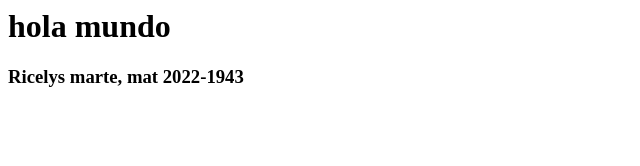
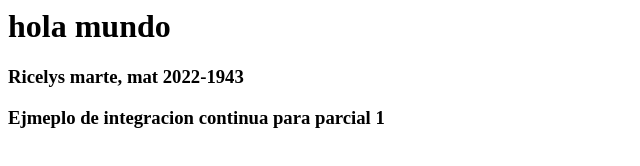
Before and after one commit to Ricelys/practica-surge, a website: page index.html in a window 1280 px wide. Shown: the whole page, without its empty margins (0-640 px from the left). Drawn offline with Linux system fonts and the light colour scheme.

Commit message:
se agrego titulo

```diff
--- a/index.html
+++ b/index.html
@@ -1,2 +1,3 @@
 <h1>hola mundo</h1>
 <h3>Ricelys marte, mat 2022-1943</h3>
+<h3>Ejmeplo de integracion continua para parcial 1</h3>
```
